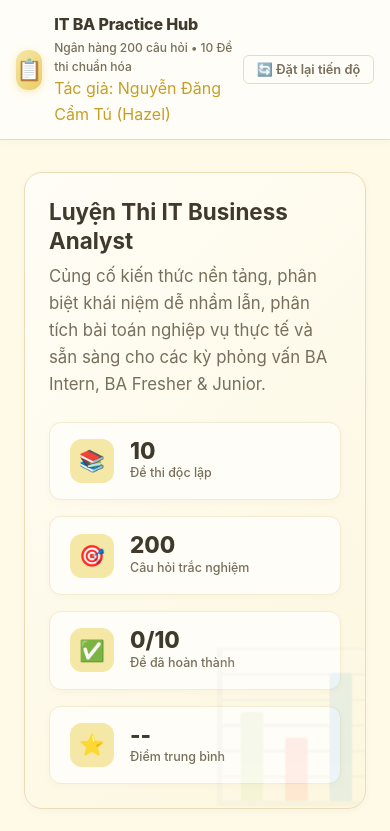
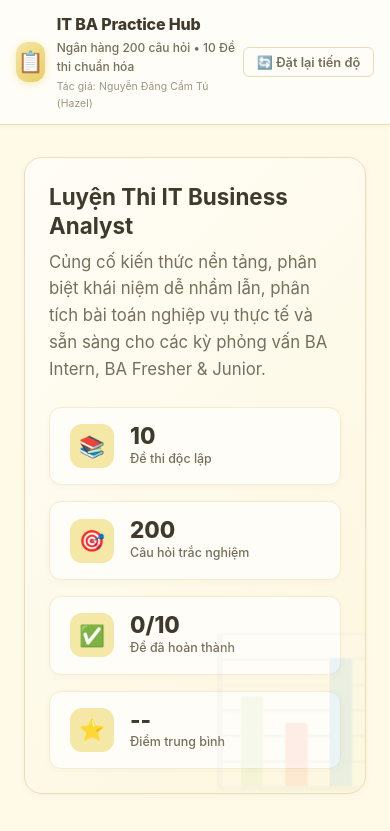
Before and after one commit to camtuct242-Hazel/IT-Business-Analyst-Question-Bank, a plain HTML site: page itba-question-bank/site/index.html in a window 390 px wide. Shown: the top 831 px of the page. Drawn offline with Linux system fonts and the light colour scheme.

Commit message:
Add brand author styles to styles.css
Added styles for brand author credit in CSS.

```diff
--- a/itba-question-bank/site/styles.css
+++ b/itba-question-bank/site/styles.css
@@ -1271,3 +1271,18 @@ a:hover {
     max-width: 200px;
   }
 }
+
+/* Author Credit */
+.brand-author {
+  margin-top: 3px;
+  font-size: 0.72rem;
+  font-weight: 400;
+  color: var(--text-muted);
+  letter-spacing: 0.01em;
+}
+
+@media (max-width: 640px) {
+  .brand-author {
+    font-size: 0.65rem;
+  }
+}
```
